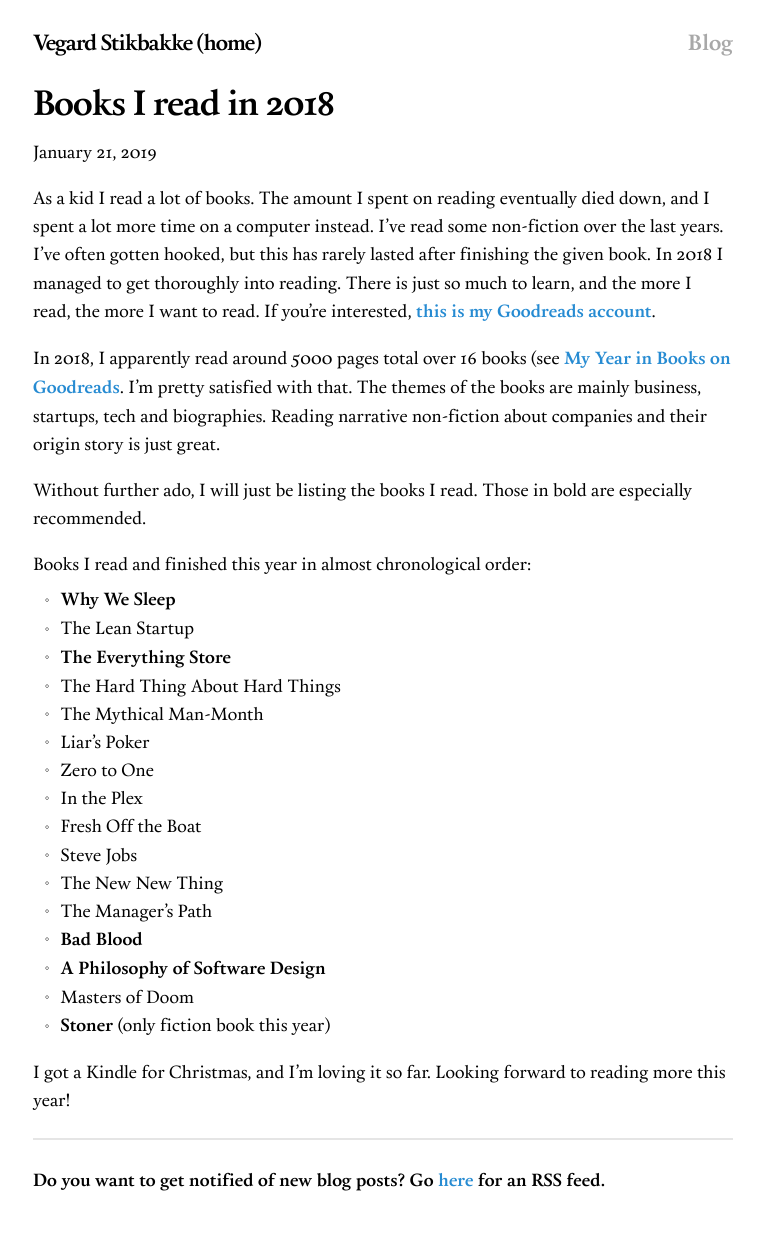
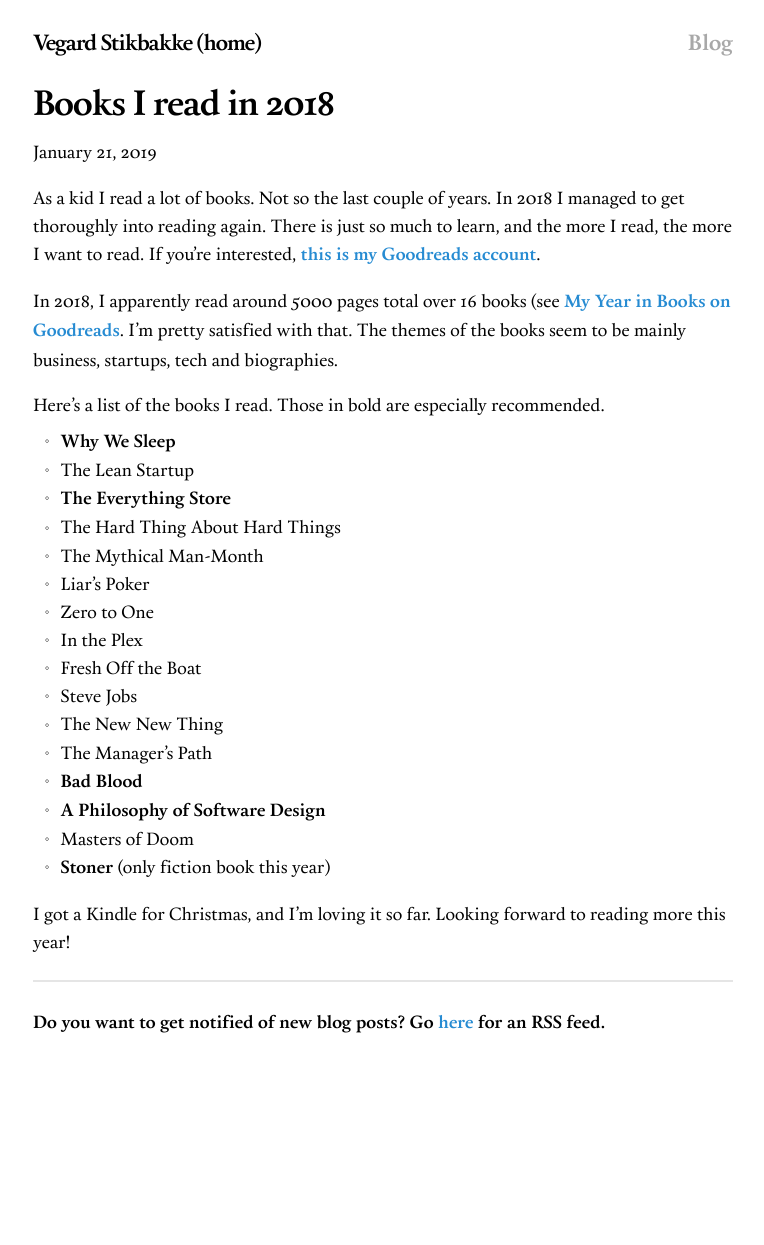
Before and after one commit to vegarsti/vegarsti.github.io, a Jekyll site: the page built from _posts/2019-01-21-books-2018.md, in a window 1280 px wide. Shown: the whole page, without its empty margins (257-1021 px from the left). Built offline with Jekyll 4.4.1, drawn with Linux system fonts in a browser that asks for light colours; nearby versions of some CDN libraries; after the commit the page ends 1086 px from its top, so only the background shows below that.

Commit message:
Edit books post

```diff
--- a/_posts/2019-01-21-books-2018.md
+++ b/_posts/2019-01-21-books-2018.md
@@ -3,13 +3,11 @@ layout: post
 title: Books I read in 2018
 ---
 
-As a kid I read a lot of books. The amount I spent on reading eventually died down, and I spent a lot more time on a computer instead. I've read some non-fiction over the last years. I've often gotten hooked, but this has rarely lasted after finishing the given book. In 2018 I managed to get thoroughly into reading. There is just so much to learn, and the more I read, the more I want to read. If you're interested, [this is my Goodreads account](https://www.goodreads.com/user/show/3400170-vegard-stikbakke).
+As a kid I read a lot of books. Not so the last couple of years. In 2018 I managed to get thoroughly into reading again. There is just so much to learn, and the more I read, the more I want to read. If you're interested, [this is my Goodreads account](https://www.goodreads.com/user/show/3400170-vegard-stikbakke).
 
-In 2018, I apparently read around 5000 pages total over 16 books (see [My Year in Books on Goodreads](https://www.goodreads.com/user/year_in_books/2018/3400170). I'm pretty satisfied with that. The themes of the books are mainly business, startups, tech and biographies. Reading narrative non-fiction about companies and their origin story is just great.
+In 2018, I apparently read around 5000 pages total over 16 books (see [My Year in Books on Goodreads](https://www.goodreads.com/user/year_in_books/2018/3400170). I'm pretty satisfied with that. The themes of the books seem to be mainly business, startups, tech and biographies.
 
-Without further ado, I will just be listing the books I read. Those in bold are especially recommended.
-
-Books I read and finished this year in almost chronological order:
+Here's a list of the books I read. Those in bold are especially recommended.
 
 - **Why We Sleep**
 - The Lean Startup
```
